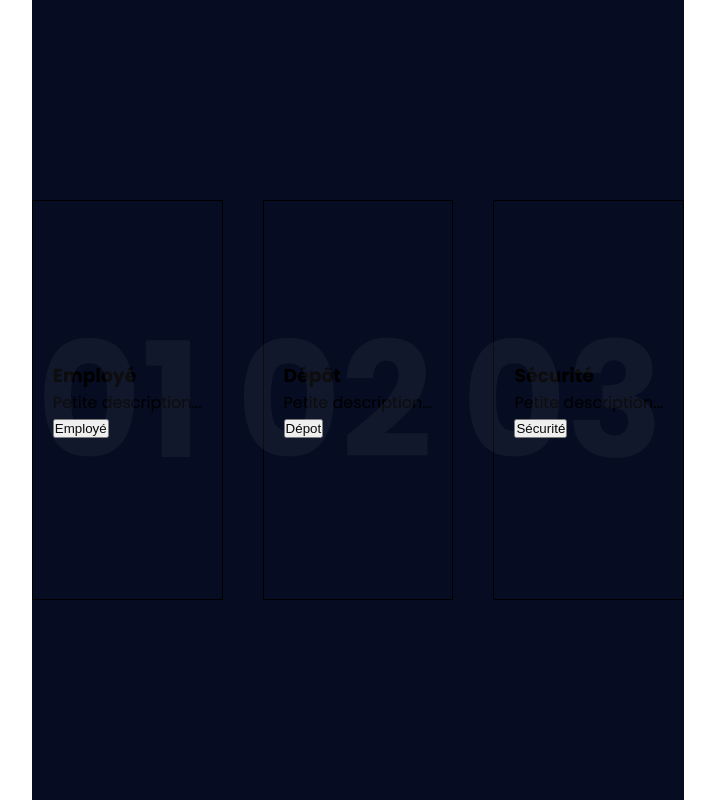
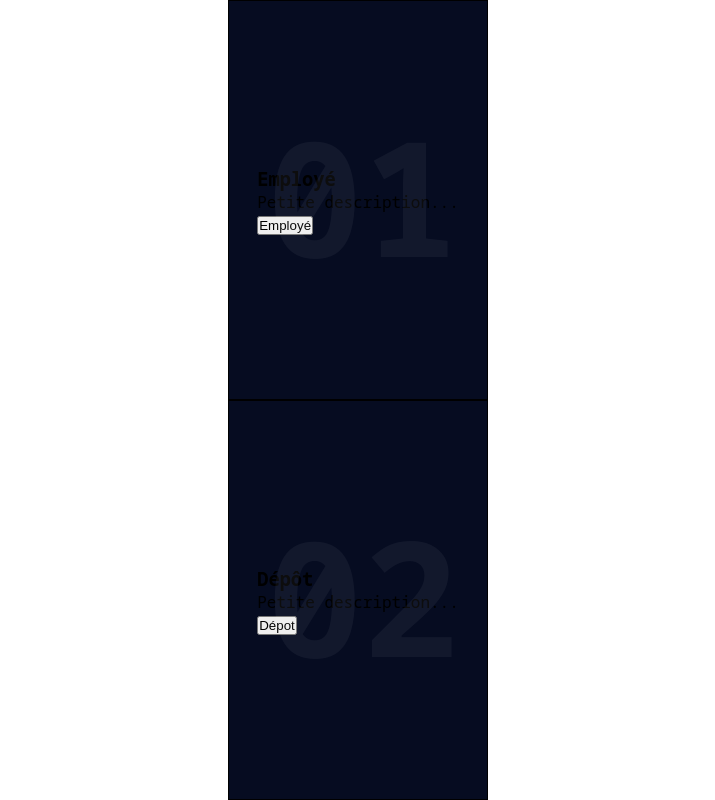
Before and after one commit to diamondra-bit/Projet3, a React (Create React App) app: page / in a window 1280 px wide. Shown: the top 800 px of the page, without its empty margins (282-997 px from the left). Built offline with nearby package versions, Linux system fonts and the light colour scheme.

Commit message:
03-oct/09:01

```diff
--- a/src/pagesDepot/Connection.js
+++ b/src/pagesDepot/Connection.js
@@ -8,7 +8,7 @@ function Connection() {
   return (
 
     <>
-      <div className="body">
+
 
         <div className="container1">
 
@@ -19,7 +19,7 @@ function Connection() {
                   <p>Petite description...</p>
 
                   <Link to={"/LoginEmploye"}>
-                    <button>Employé</button>
+                    <button className= "bouton">Employé</button>
                   </Link>
               </div>
             </div>
@@ -47,7 +47,7 @@ function Connection() {
             </div>
 
         </div>
-      </div>
+
     </>
 
   )
--- a/src/pagesDepot/cssDepot/connection.css
+++ b/src/pagesDepot/cssDepot/connection.css
@@ -1,8 +1,9 @@
 @import url('http://fonts.googleapis.com/css?family=Poppins:100,200,300,400,500,600,700,800,900');
 
-.body
+/*.body
 {
     margin: 0;
+    width: 100%;
     padding: 0;
     display: flex;
     justify-content: center;
@@ -10,23 +11,19 @@
     min-height: 100vh;
     background: #060c21;
     font-family: 'Poppins', sans-serif;
-}
+}*/
 
 .container1
 {
-   position: relative;
-    width: 90%;
+
     display: grid;
     position: relative;
     width: 100%;
     align-items: center;
     justify-content: center;
-    /*display: grid;*/
-    display: flex;
+    background: #060c21;
     grid-template-columns: repeat(auto-fill, minmax(260px, 1fr));
     grid-gap: 0 40px;
-    grid-template-rows: 0 40px;
-
     grid-template-rows: auto;
 }
 .container1 .box
```
